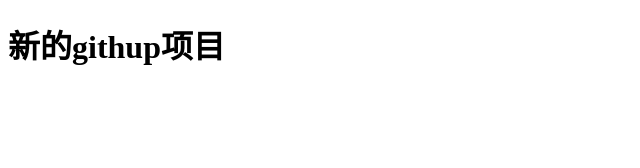
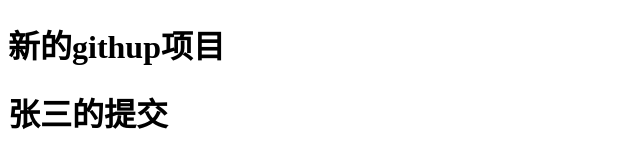
Before and after one commit to liuqingyi0527/mydemo, a plain HTML site: page index.html in a window 1280 px wide. Shown: the whole page, without its empty margins (0-640 px from the left). Drawn offline with Linux system fonts and the light colour scheme.

Commit message:
张三的提交

```diff
--- a/index.html
+++ b/index.html
@@ -9,6 +9,7 @@
 
 <body>
     <h1>新的githup项目</h1>
+     <h1>张三的提交</h1>
 </body>
 
 </html>
```
